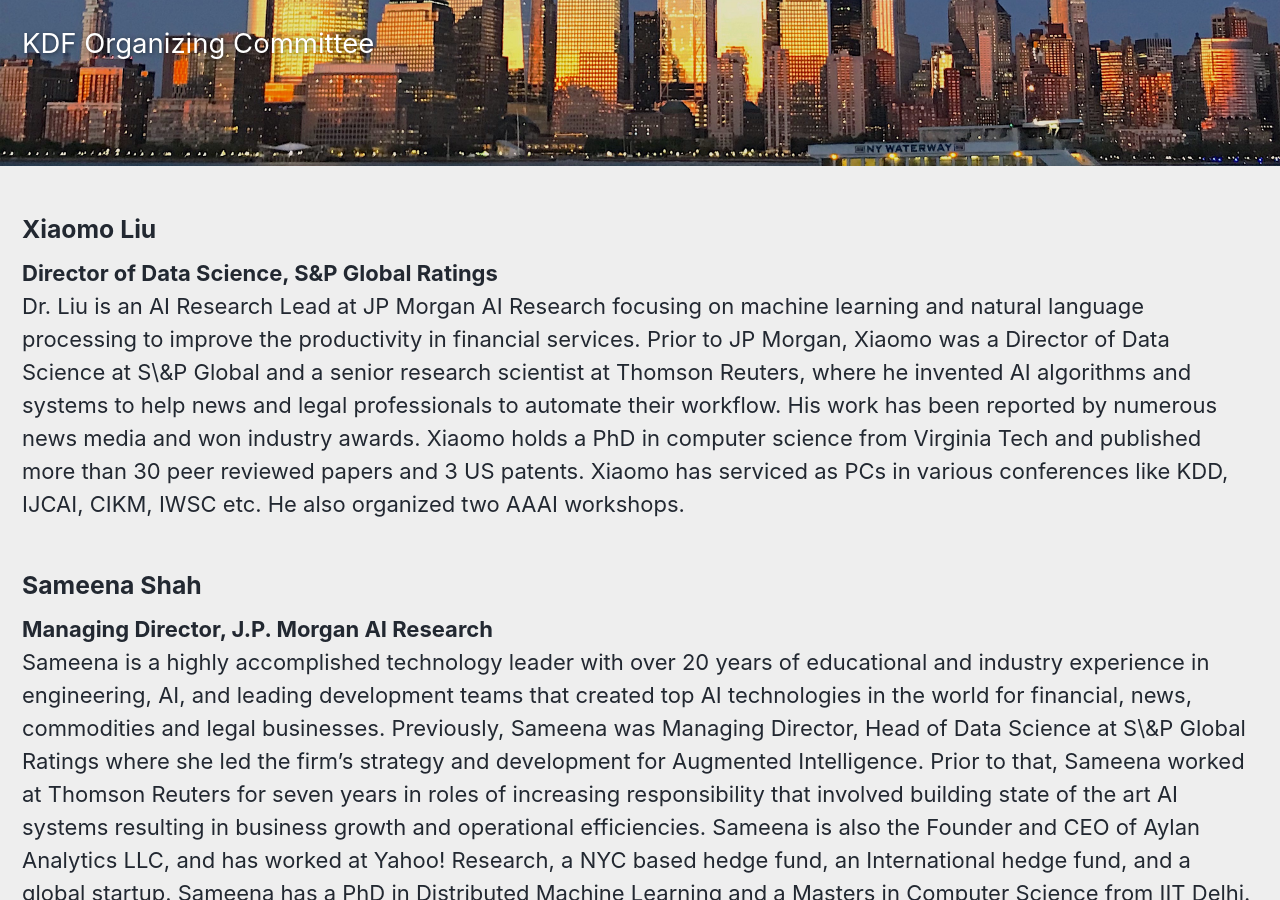
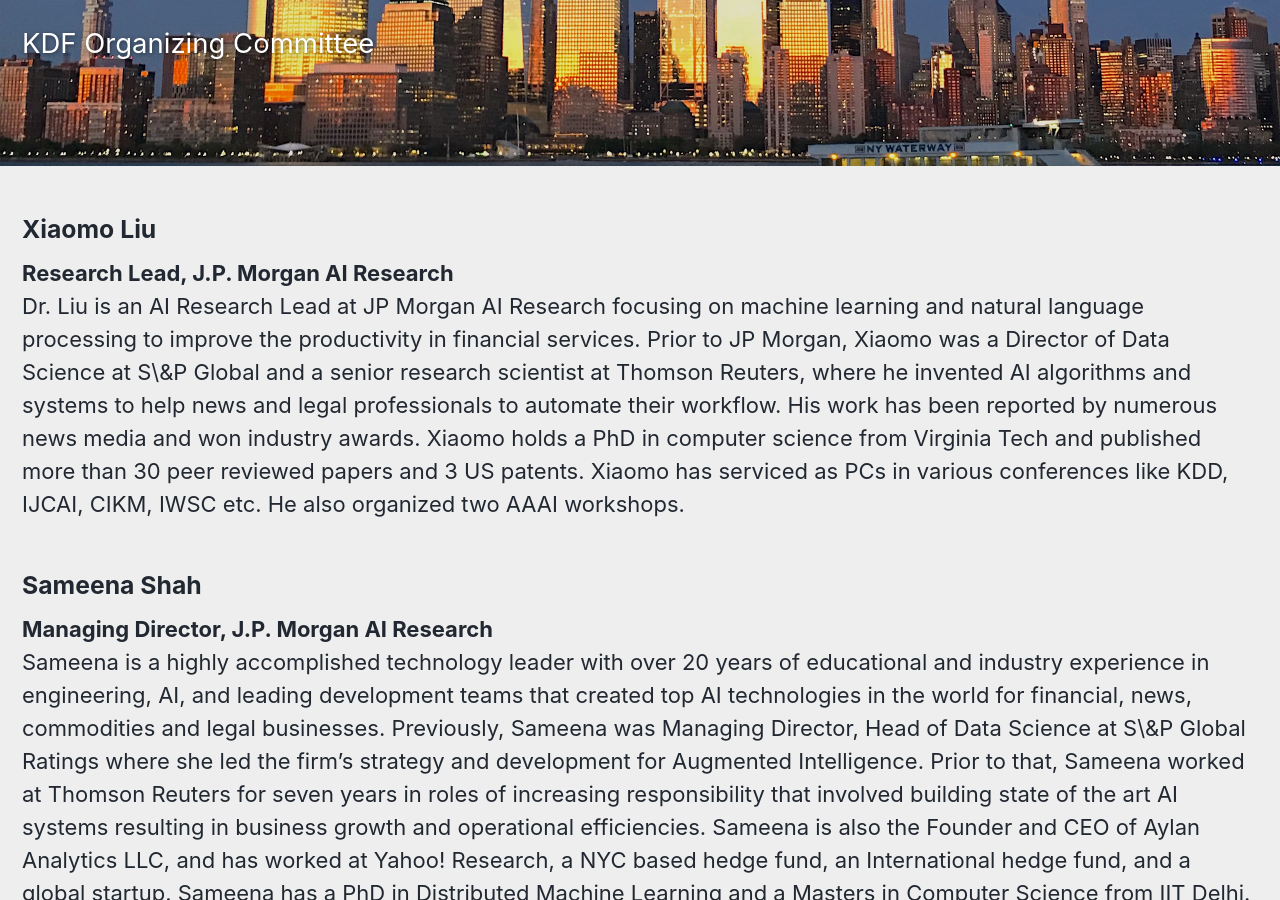
Before and after one commit to aaai-kdf/kdf2022, a Jekyll site: the page built from _pages/organizers.md, in a window 1280 px wide and 900 px high, scrolled down 362 px. Built offline with Jekyll 4.4.1, drawn with Linux system fonts in a browser that asks for light colours; cached includes are drawn as plain includes.

Commit message:
fix title

```diff
--- a/_pages/organizers.md
+++ b/_pages/organizers.md
@@ -8,7 +8,7 @@ header:
 excerpt: "<br/>KDF Organizing Committee<br/>"
 ---
 <h3>Xiaomo Liu</h3>
-<strong>Director of Data Science, S&P Global Ratings</strong><br>
+<strong>Research Lead, J.P. Morgan AI Research</strong><br>
 Dr. Liu is an AI Research Lead at JP Morgan AI Research focusing on machine learning and natural language processing to improve the productivity in financial services. Prior to JP Morgan, Xiaomo was a Director of Data Science at S\&P Global and a senior research scientist at Thomson Reuters, where he invented AI algorithms and systems to help news and legal professionals to automate their workflow. His work has been reported by numerous news media and won industry awards. Xiaomo holds a PhD in computer science from Virginia Tech and published more than 30 peer reviewed papers and 3 US patents. Xiaomo has serviced as PCs in various conferences like KDD, IJCAI, CIKM, IWSC etc. He also organized two AAAI workshops.
 
 <h3>Sameena Shah</h3>
```
Also changed, not shown: _pages/home.md (+1 -1 lines).
